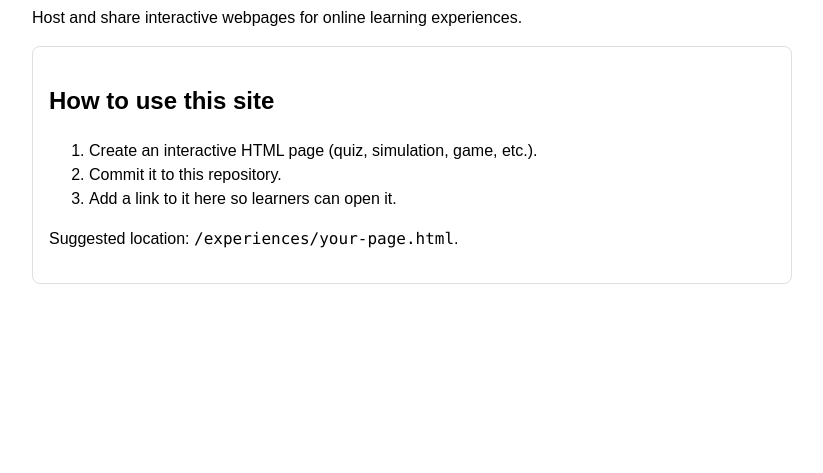
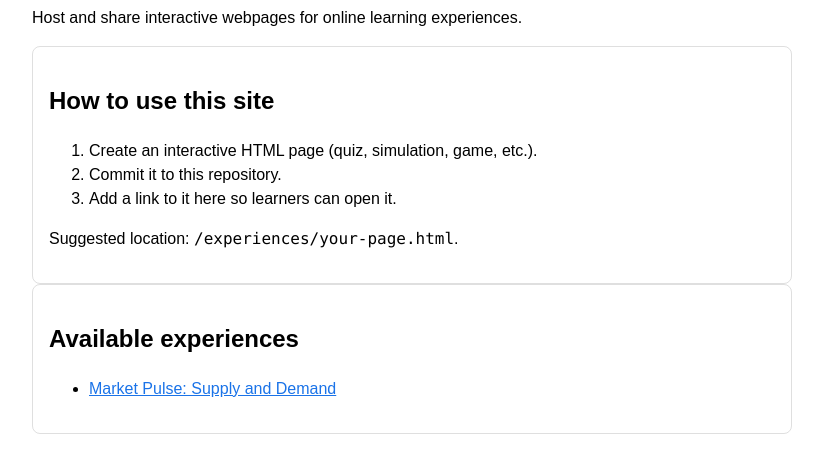
Before and after one commit to cgarcia2/EDUGamification, a plain HTML site: page index.html in a window 1280 px wide. Shown: the part 117-590 px from the top of the page, without its empty margins (228-1051 px from the left). Drawn offline with Linux system fonts and the light colour scheme.

Commit message:
Add landing page link for the Market Pulse supply and demand experience

```diff
--- a/index.html
+++ b/index.html
@@ -26,6 +26,9 @@
       code {
         font-family: "SFMono-Regular", Consolas, "Liberation Mono", Menlo, monospace;
       }
+      a {
+        color: #1a73e8;
+      }
     </style>
   </head>
   <body>
@@ -42,6 +45,13 @@
         </ol>
         <p>Suggested location: <code>/experiences/your-page.html</code>.</p>
       </section>
+
+      <section class="card">
+        <h2>Available experiences</h2>
+        <ul>
+          <li><a href="market-pulse-supply-demand.html">Market Pulse: Supply and Demand</a></li>
+        </ul>
+      </section>
     </main>
   </body>
 </html>
```
